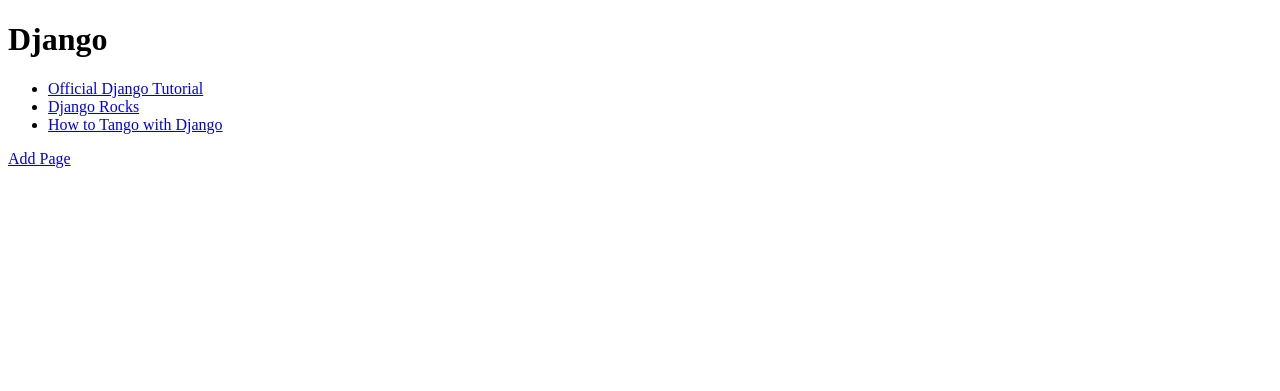
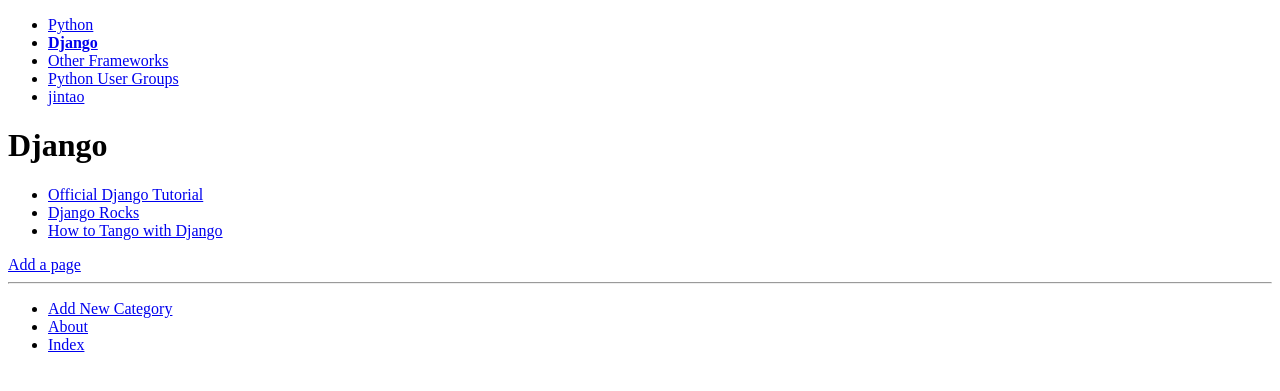
Before and after one commit to WangJintaoWJT/tango, a Django app: page /rango/category/django/ in a window 1280 px wide. Shown: the top 391 px of the page. Run offline with Django 3.2, Linux system fonts and the light colour scheme; data comes from the database, SQL or seed files in the repository; both versions use the stored data as it was after the commit.

Commit message:
Chapter 8

```diff
--- /dev/null
+++ b/rango/templatetags/rango_template_tags.py
@@ -0,0 +1,9 @@
+from django import template
+from rango.models import Category
+
+register = template.Library()
+
+@register.inclusion_tag('rango/cats.html')
+def get_category_list(cat=None):
+
+    return {'cats': Category.objects.all(), 'act_cat': cat}
--- /dev/null
+++ b/templates/rango/base.html
@@ -0,0 +1,34 @@
+<!DOCTYPE html>
+{% load staticfiles %}
+{% load rango_template_tags %}
+
+<html lang="en">
+<head>
+    <meta charset="UTF-8">
+    <title>
+        Rango -
+        {% block title_block %}
+            How to Tango with Django!
+        {% endblock %}
+    </title>
+</head>
+<body>
+    <div>
+         {% block sidebar_block %}
+             {% get_category_list category %}
+         {% endblock %}
+    </div>
+    <div>
+         {% block body_block %}
+         {% endblock %}
+    </div>
+    <hr />
+    <div>
+        <ul>
+            <li><a href="{% url 'add_category' %}">Add New Category</a></li>
+            <li><a href="{% url 'about' %}">About</a></li>
+            <li><a href="{% url 'index' %}">Index</a></li>
+        </ul>
+    </div>
+</body>
+</html>
--- a/templates/rango/category.html
+++ b/templates/rango/category.html
@@ -1,13 +1,14 @@
-<!DOCTYPE html>
+{% extends 'rango/base.html' %}
+{% load staticfiles %}
 
-<html>
-    <head>
-        <title>Rango</title>
-    </head>
-    <body>
-        <div>
+{% block title_block %}
+    {{ category.name }}
+{% endblock %}
+
+{% block body_block %}
     {% if category %}
         <h1>{{ category.name }}</h1>
+
         {% if pages %}
             <ul>
             {% for page in pages %}
@@ -15,18 +16,10 @@
             {% endfor %}
             </ul>
         {% else %}
-                <strong>No pages currently in category.</strong>
+            <Strong>No pages currently in category.</Strong>
         {% endif %}
+        <a href="{%  url 'add_page' category.slug %}">Add a page</a>
     {% else %}
         The specified category does not exist!
     {% endif %}
-        </div>
-        <div>
-            {% if category %}
-            <a href="/rango/category/{{category.slug}}/add_page/">Add Page</a> <br/>
-            {% else %}
-            A category by this name does not exist
-            {% endif %}
-        </div>
-    </body>
-</html>
+{% endblock %}
--- /dev/null
+++ b/templates/rango/cats.html
@@ -0,0 +1,16 @@
+<ul>
+    {%if cats%}
+        {% for c in cats %}
+            {% if c == act_cat %}
+        <li> <strong>
+        <a href="{% url 'show_category' c.slug %}">{{ c.name }}</a>
+        </strong>
+        </li>
+        {% else %}
+        <li>
+        <a href="{% url 'show_category' c.slug %}">{{ c.name }}</a>
+        </li>
+        {% endif %}
+        {% endfor %}
+        {% endif %}
+</ul>
```
Also changed, not shown: templates/rango/index.html (+4 -3 lines), db.sqlite3, rango/templatetags/__init__.py (added). Lines whose indentation alone changed are shown as unchanged.
